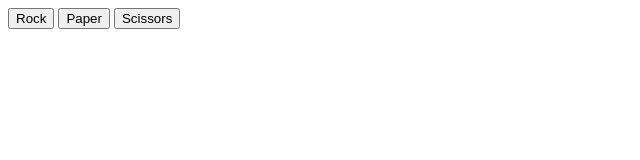
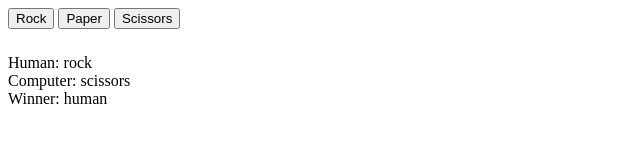
Before and after one commit to FernandoFlach/odin-rock-paper-scissors, a plain HTML site: page index.html in a window 1280 px wide. Both pictures are taken after a click on the button "Rock". Shown: the whole page, without its empty margins (0-640 px from the left). Drawn offline with Linux system fonts and the light colour scheme.

Commit message:
Add UI for showing what option each player chose, and who is the winner.
Added the javascript part for creating a div displaying
the human option, the computer option, and who won,
triggered by each of the three buttons used to
choose option (Rock / Paper / Scissors).

```diff
--- a/index.html
+++ b/index.html
@@ -10,6 +10,10 @@
     <button id="rock">Rock</button>
     <button id="paper">Paper</button>
     <button id="scissors">Scissors</button>
+    <div id="results">
+
+
+    </div>
 
 </body>
 </html>
--- a/script.js
+++ b/script.js
@@ -1,8 +1,9 @@
 
-let option;
+let option, x;
 let human_score = 0;
 let computer_score = 0;
-let x;
+const total_results = document.querySelector("#results")
+
 
 function getComputerChoice(){
     x = Math.random()
@@ -19,16 +20,6 @@ function getComputerChoice(){
 
 
 }
-
-
-// function getHumanChoice(){
-//     while (true){
-//         x = prompt("Choose either rock, paper or scissors").toLowerCase();
-//         if (x == "rock" ||  x == "paper" || x == "scissors"){
-//             return x
-//         }
-//     }
-// }
 
 function calculate_winner(human, computer){
     if(human == "paper"){
@@ -68,15 +59,32 @@ function calculate_winner(human, computer){
 }
 }
 
+// function old_play_round(human){
+//     let computer = getComputerChoice();
+//     //let human = getHumanChoice();
+//     let winner;
+//     winner = calculate_winner(human, computer);
+//     console.log("Computer:", computer);
+//     console.log("Human:", human);
+//     console.log("Winner is:", winner);
+
+
+//     // Calculate score
+//     if(winner == "human"){
+//         human_score += 1;
+//     }
+//     else if(winner == "computer"){
+//         computer_score += 1;
+//     }
+
+//     console.log("Human:", human_score, "Computer:", computer_score);
+//     console.log("");
+// }
+
 function play_round(human){
+
     let computer = getComputerChoice();
-    //let human = getHumanChoice();
-    let winner;
-    winner = calculate_winner(human, computer);
-    console.log("Computer:", computer);
-    console.log("Human:", human);
-    console.log("Winner is:", winner);
-
+    let winner = calculate_winner(human, computer);
 
     // Calculate score
     if(winner == "human"){
@@ -86,18 +94,29 @@ function play_round(human){
         computer_score += 1;
     }
 
+    // A parent div with three child divs
+    const results = document.createElement("div");
+    const computerResult = document.createElement("div");
+    const humanResult = document.createElement("div");
+    const winnerResult = document.createElement("div");
+
+    results.style.marginTop = "25px";
+
+    total_results.appendChild(results);
+    results.appendChild(humanResult);
+    results.appendChild(computerResult);
+    results.appendChild(winnerResult);
+
+    humanResult.textContent = `Human: ${human}`;
+    computerResult.textContent = `Computer: ${computer}`;
+    winnerResult.textContent = `Winner: ${winner}`;
+
+
     console.log("Human:", human_score, "Computer:", computer_score);
     console.log("");
 }
 
-// function play_game(){
-//     for(let i = 0; i < 5; i++){
-//         play_round();
-//     }
-//     console.log("Final Score:")
-//     console.log("Human:", human_score, "Computer:", computer_score);
 
-// }
 const rockButton = document.querySelector("#rock");
 const paperButton = document.querySelector("#paper");
 const scissorsButton = document.querySelector("#scissors");
```
